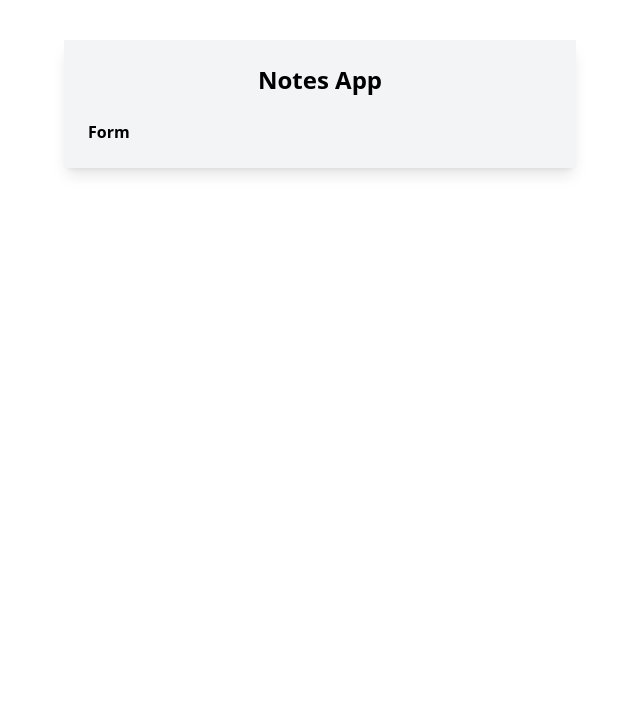
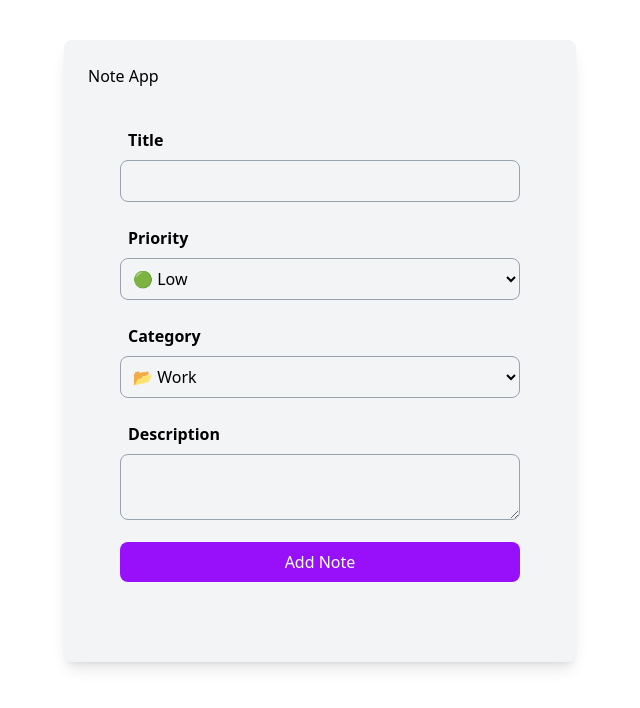
Before and after one commit to kennzuki/notesapp, a React (Vite) app: page / in a window 1280 px wide. Shown: the top 708 px of the page, without its empty margins (320-960 px from the left). Built offline with nearby package versions, Linux system fonts and the light colour scheme.

Commit message:
noteform controlled inputs

```diff
--- a/index.html
+++ b/index.html
@@ -4,7 +4,7 @@
     <meta charset="UTF-8" />
     <link rel="icon" type="image/svg+xml" href="/vite.svg" />
     <meta name="viewport" content="width=device-width, initial-scale=1.0" />
-    <title>Cards</title>
+    <title>Notes App</title>
   </head>
   <body>
     <div id="root"></div>
--- a/src/App.jsx
+++ b/src/App.jsx
@@ -1,14 +1,15 @@
+import NoteForm from "./components/NoteForm";
 
-import NoteForm from "./components/NoteForm"
+
 
 function App() {
 
 
   return (
-    <div className="max-w-lg mx-auto mt-10 p-6 shadow-lg bg-gray-100">
-      <h2 className="text-center font-bold text-2xl mb-6">Notes App</h2>
+    <div className='max-w-lg mx-auto mt-10 p-6 bg-gray-100 rounded-lg shadow-lg'>
+      <h2 className="">Note App</h2>
       <NoteForm/>
-   </div>
+    </div>
   )
 }
 
--- a/src/components/NoteForm.jsx
+++ b/src/components/NoteForm.jsx
@@ -1,9 +1,80 @@
+import { useState } from 'react';
+
 const NoteForm = () => {
-    return (
-        <div className="">
-            <h1 className="font-bold">Form</h1>
-        </div>
-     );
-}
+  const [title, setTitle] = useState('');
+  const [priority, setPriority] = useState('medium');
+  const [category, setCategory] = useState('');
+  const [description, setDescription] = useState('');
+
+  return (
+    <form className='mb-6 p-8'>
+      <div className='mb-4'>
+        <label htmlFor='title' className='block font-semibold p-2'>
+          Title
+        </label>
+        <input
+          className='border border-gray-400 p-2 w-full rounded-lg'
+          label='Title'
+          name='title'
+          value={title}
+          onChange={(e) => setTitle(e.target.value)}
+          required
+        />
+      </div>
+
+      <div className='mb-4'>
+        <label htmlFor='priority' className='block font-semibold p-2'>
+          Priority
+        </label>
+        <select
+          className='border border-gray-400 p-2 w-full rounded-lg'
+          label='Priority'
+          name='priority'
+          value={priority}
+          onChange={(e) => setPriority(e.target.value)}
+        >
+          <option value={priority}>🟢 Low</option>
+          <option value={priority}>🟠 Medium</option>
+          <option value={priority}>🔴 High</option>
+        </select>
+      </div>
+
+      <div className='mb-4'>
+        <label htmlFor='category' className='block font-semibold p-2'>
+          Category
+        </label>
+        <select
+          className='border border-gray-400 p-2 w-full rounded-lg'
+          label='Category'
+          name='category'
+          value={category}
+          onChange={(e) => setCategory(e.target.value)}
+        >
+          <option value={category}>📂 Work</option>
+          <option value={category}>🏠 Personal</option>
+          <option value={category}>💡 Ideas</option>
+        </select>
+      </div>
+
+      <div className='mb-4'>
+        <label htmlFor='description' className='block font-semibold p-2'>
+          Description
+        </label>
+        <textarea
+          className='border border-gray-400 p-2 w-full rounded-lg'
+          label='Description'
+          name='description'
+          value={description}
+          onChange={(e) => setDescription(e.target.value)}
+          required
+        />
+      </div>
+
+      <button className='w-full  text-white py-2 rounded-lg cursor-pointer hover: bg-purple-600'>
+        Add Note
+      </button>
+    </form>
+  );
+};
 
 export default NoteForm;
```
